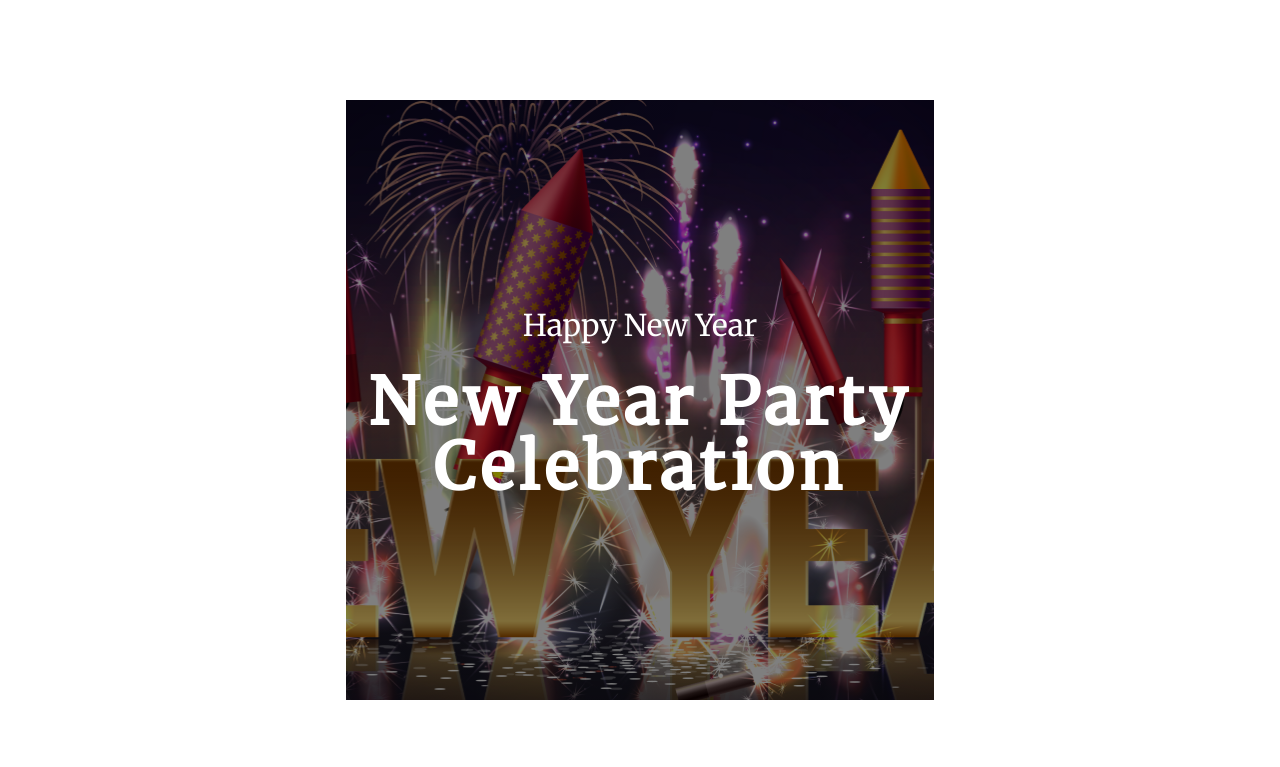
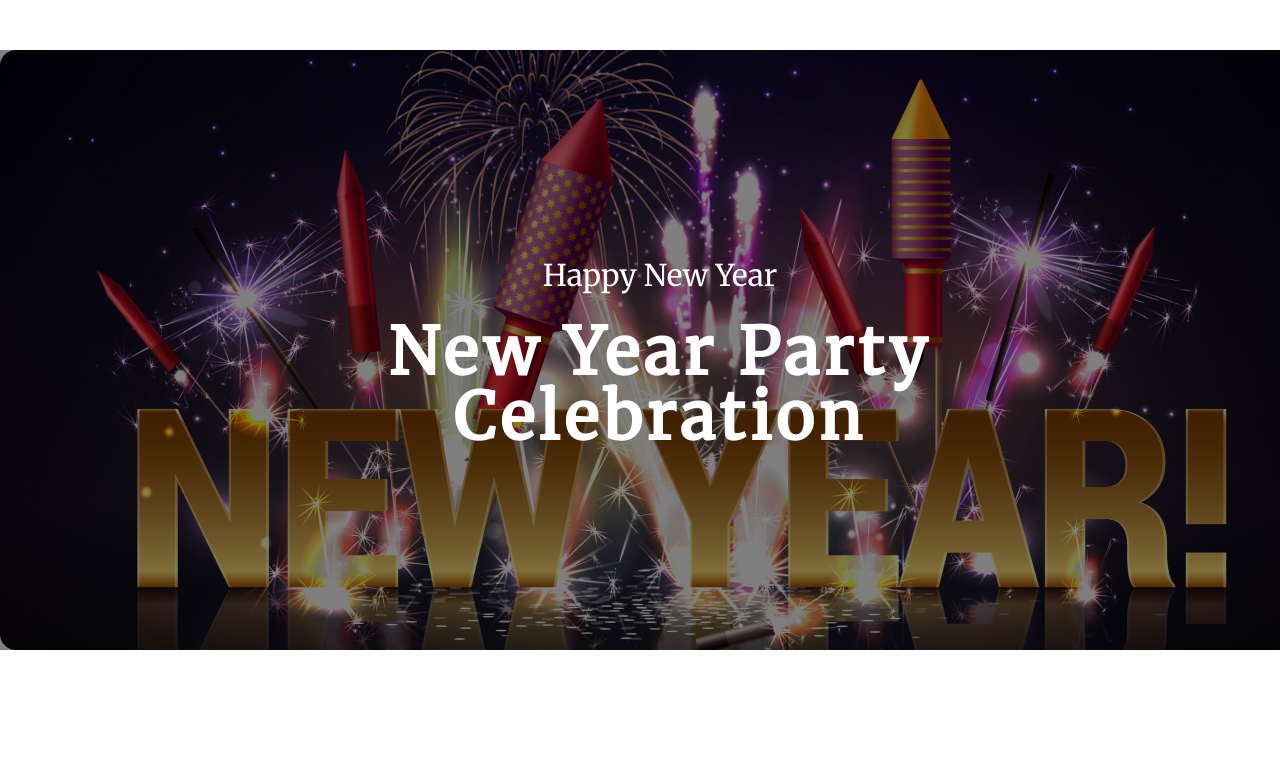
Before and after one commit to ShantoNath/First-assingment, a plain HTML site: page index.html in a window 1280 px wide. Shown: the top 767 px of the page. Drawn offline with Linux system fonts and the light colour scheme.

Commit message:
complete first three section

```diff
--- a/style.css
+++ b/style.css
@@ -4,16 +4,20 @@
     font-family: 'Inter', sans-serif;
     font-family: 'Merriweather', serif;
 }
-
+header{
+    background-image: linear-gradient(rgba(0, 0, 0, 0.5), rgba(0, 0, 0, 0.5)), url('../First-assingment/resources/BannerImage.png');
+    background-repeat: no-repeat;
+    background-position: center;
+    width: 1320px;
+    margin: 0 auto;
+}
 .container {
     /* background-size: 1000px; */
-    width: 46%;
-    margin: 100px auto;
+    width: 82%;
+    margin: 50px auto 120px auto;
     height: 600px;
-    background-position: center;
-    background-image: linear-gradient(rgba(0, 0, 0, 0.5), rgba(0, 0, 0, 0.5)), url('../First-assingment/resources/BannerImage.png');
-    background-repeat: no-repeat;
 }
+
 
 .container .bannerheading1 {
     text-align: center;
```
